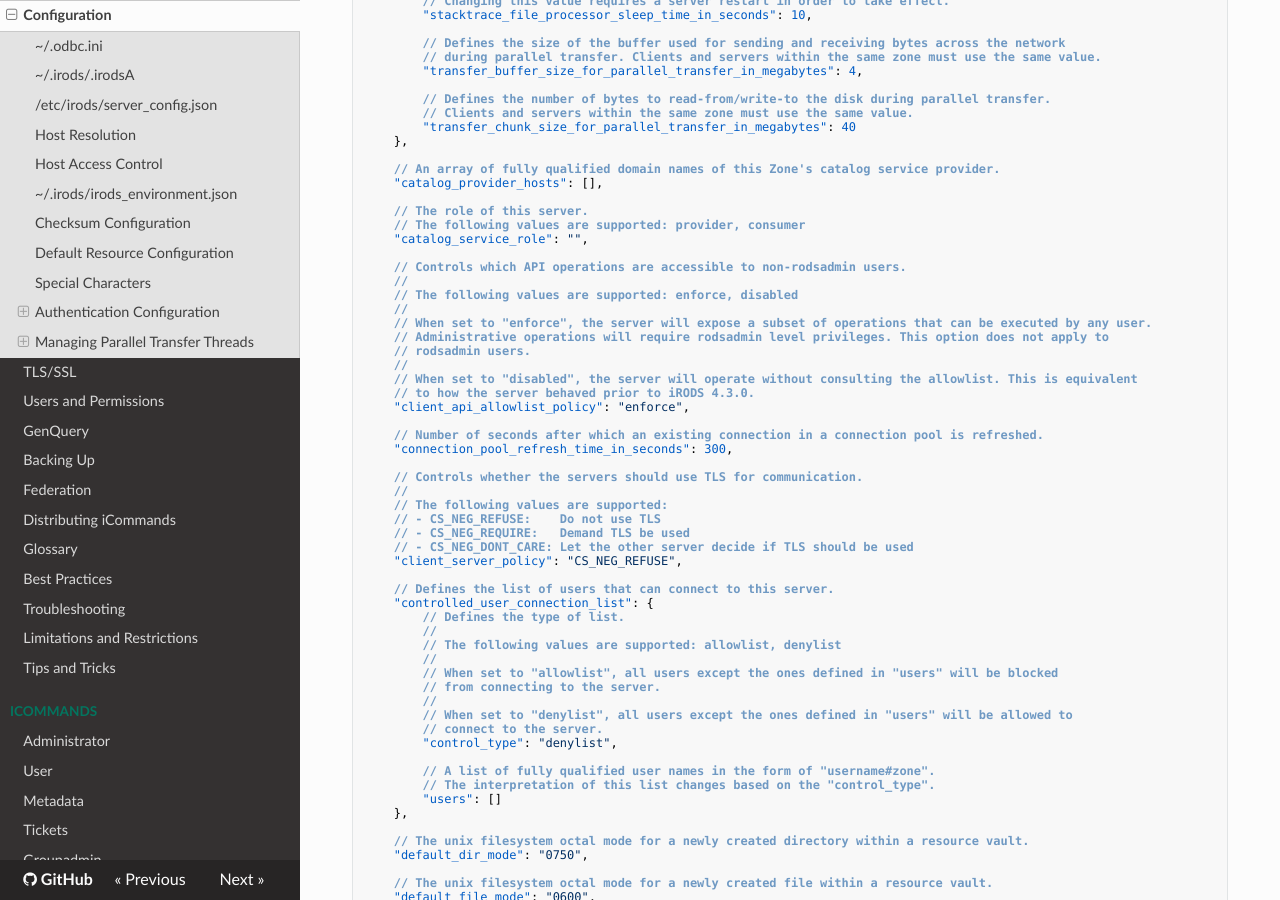
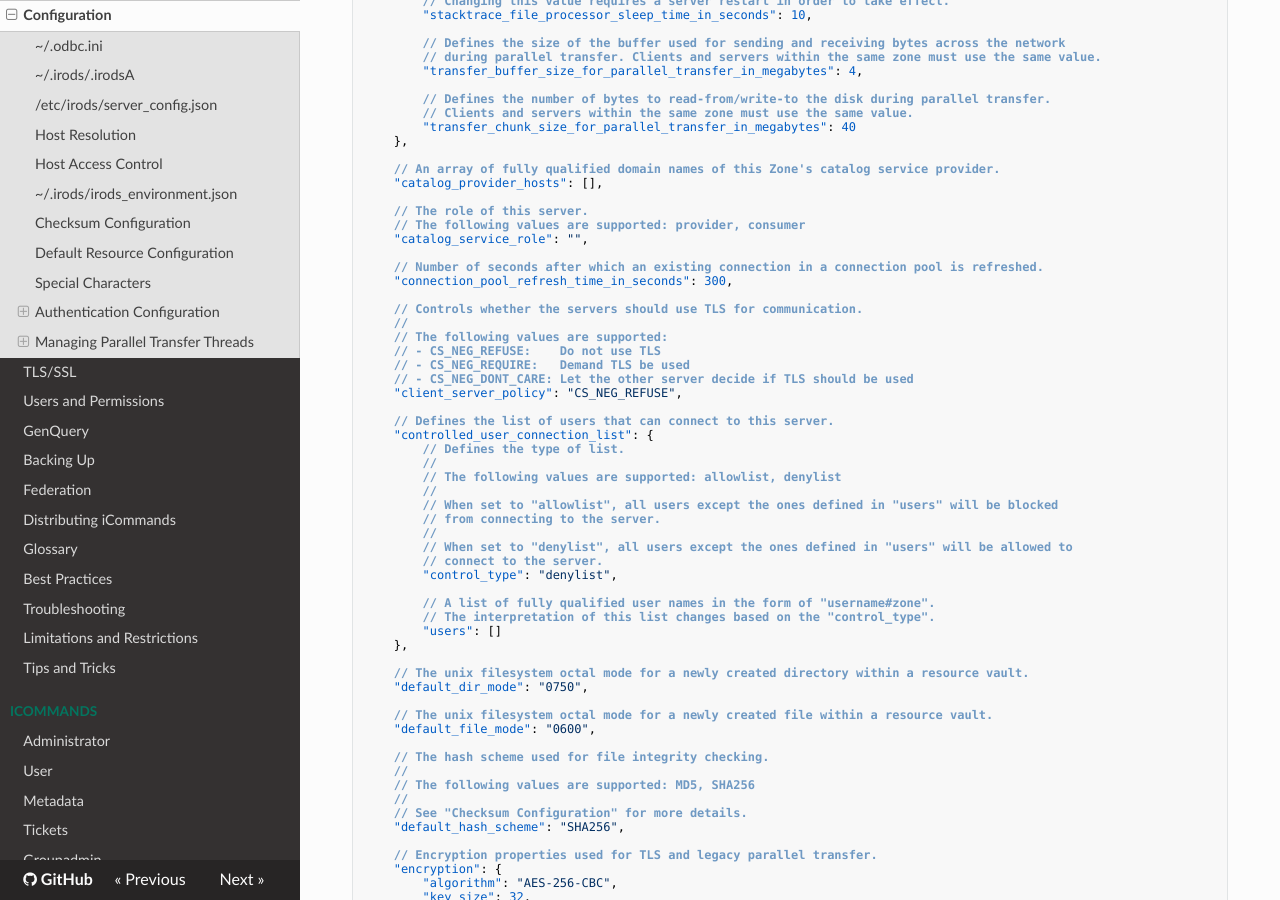
Before and after one commit to irods/irods_docs, an MkDocs documentation site: the page built from docs/system_overview/configuration.md, in a window 1280 px wide and 900 px high, scrolled down 1823 px. Built offline with MkDocs 1.6.1, drawn with Linux system fonts in a browser that asks for light colours; nearby versions of some CDN libraries.

Commit message:
[irods/irods#8473] Remove all instances of client_api_allowlist_policy

```diff
--- a/docs/system_overview/configuration.md
+++ b/docs/system_overview/configuration.md
@@ -107,18 +107,6 @@ iRODS 5 servers only require a working `server_config.json` file. All server pro
     // The role of this server.
     // The following values are supported: provider, consumer
     "catalog_service_role": "",
-
-    // Controls which API operations are accessible to non-rodsadmin users.
-    //
-    // The following values are supported: enforce, disabled
-    //
-    // When set to "enforce", the server will expose a subset of operations that can be executed by any user.
-    // Administrative operations will require rodsadmin level privileges. This option does not apply to
-    // rodsadmin users.
-    //
-    // When set to "disabled", the server will operate without consulting the allowlist. This is equivalent
-    // to how the server behaved prior to iRODS 4.3.0.
-    "client_api_allowlist_policy": "enforce",
 
     // Number of seconds after which an existing connection in a connection pool is refreshed.
     "connection_pool_refresh_time_in_seconds": 300,
```
Also changed, not shown: docs/getting_started/installation.md (+0 -2 lines).
